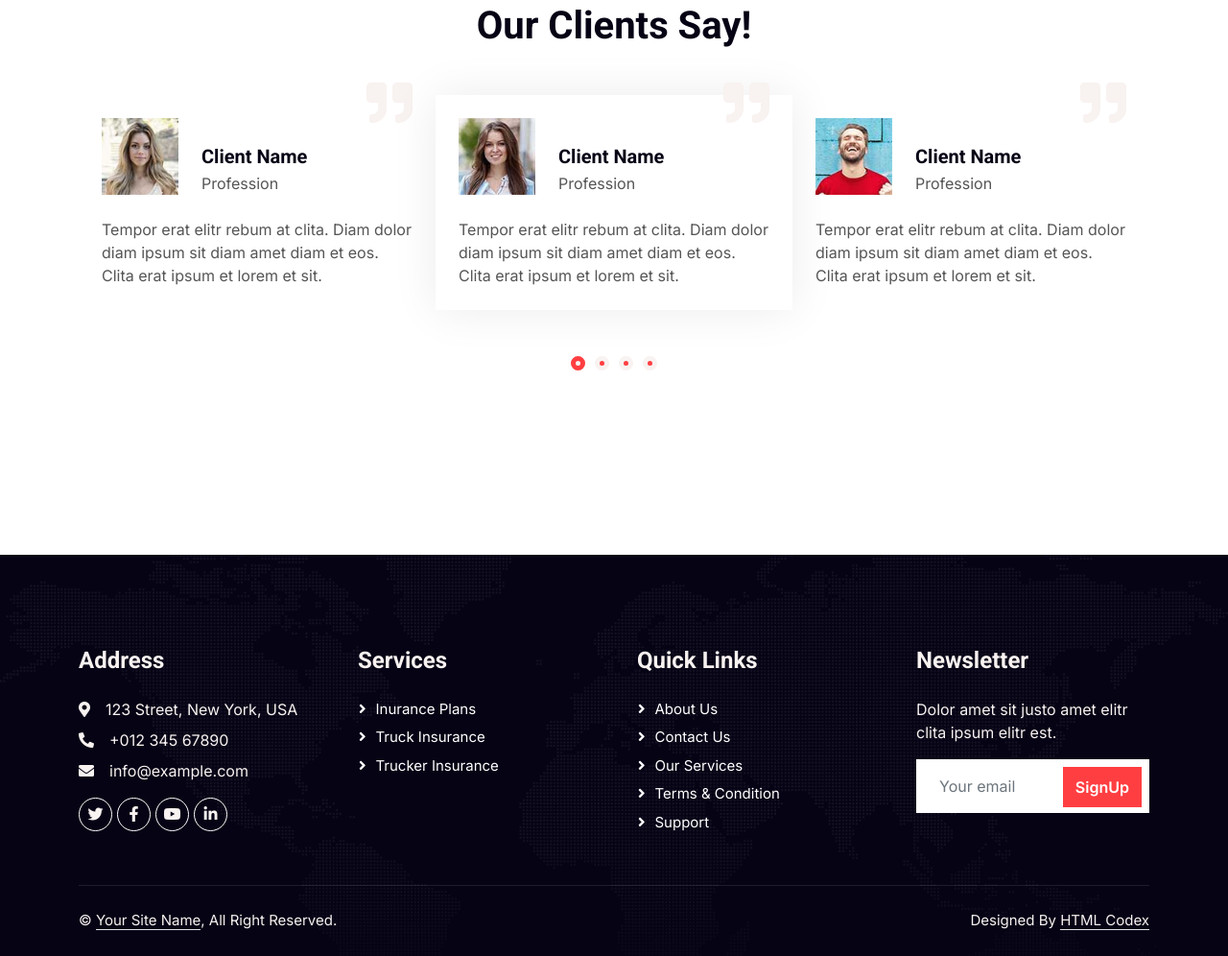
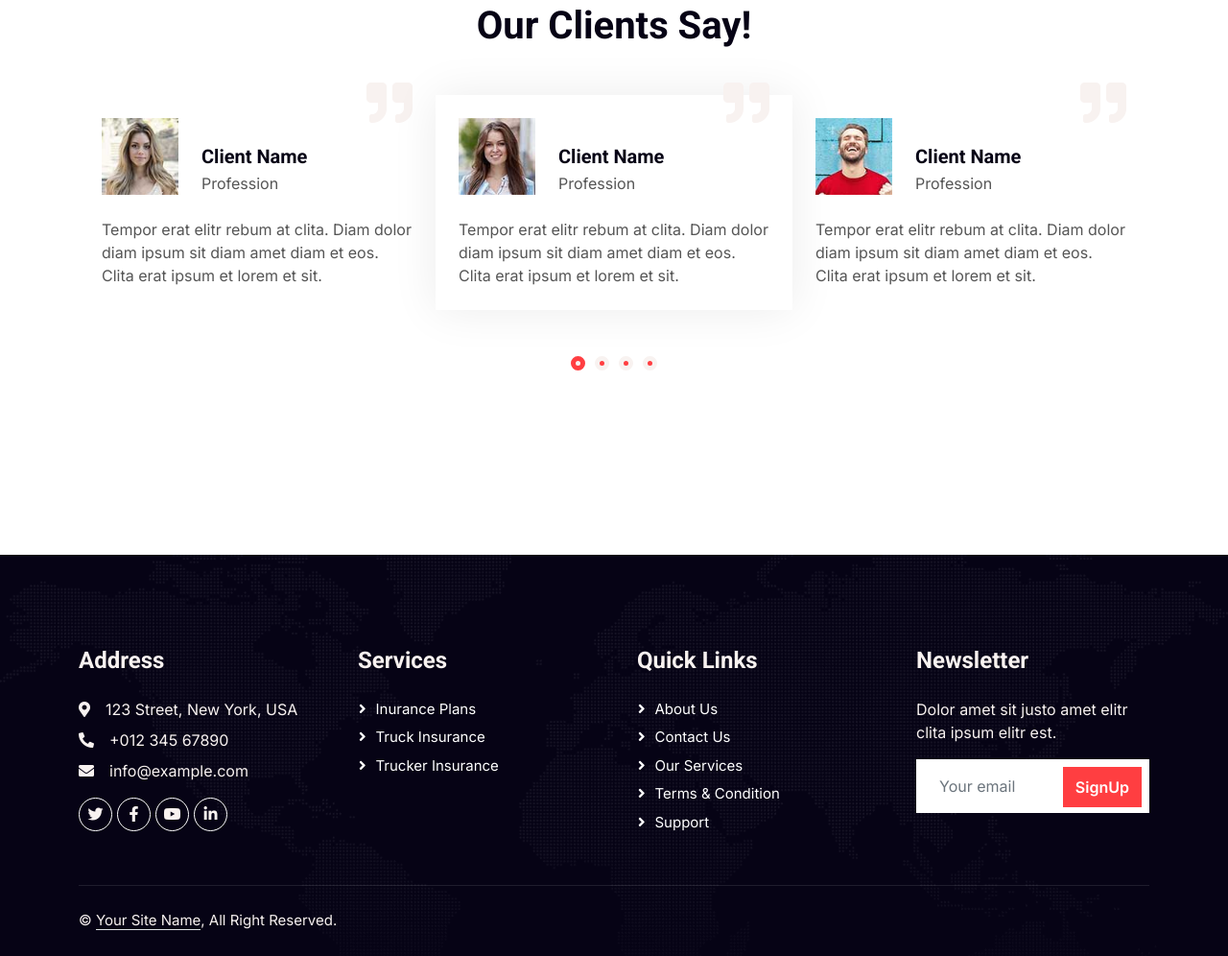
Before and after one commit to PisoftInformatic/animation-sample1, a plain HTML site: page index.html in a window 1280 px wide. Shown: the part 6544-7540 px from the top of the page at 96% size. Drawn offline with nearby package versions, Linux system fonts and the light colour scheme.

Commit message:
commented footer copyright designd by

```diff
--- a/index.html
+++ b/index.html
@@ -609,7 +609,7 @@
                     </div>
                     <div class="col-md-6 text-center text-md-end">
                         <!--/*** This template is free as long as you keep the footer author’s credit link/attribution link/backlink. If you'd like to use the template without the footer author’s credit link/attribution link/backlink, you can purchase the Credit Removal License from "https://htmlcodex.com/credit-removal". Thank you for your support. ***/-->
-                        Designed By <a class="border-bottom" href="https://htmlcodex.com">HTML Codex</a>
+                        <!-- Designed By <a class="border-bottom" href="https://htmlcodex.com">HTML Codex</a> -->
                     </div>
                 </div>
             </div>
```
